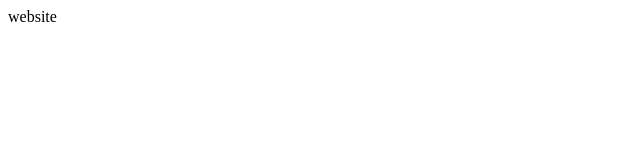
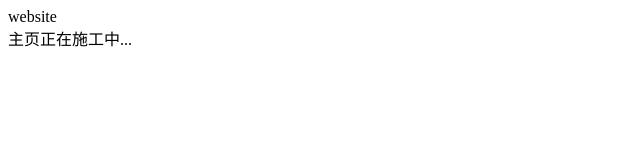
Before and after one commit to keyuTech/website, a website: page index.html in a window 1280 px wide. Shown: the whole page, without its empty margins (0-640 px from the left). Drawn offline with Linux system fonts and the light colour scheme.

Commit message:
Add text

```diff
--- a/index.html
+++ b/index.html
@@ -5,5 +5,6 @@
 </head>
 <body>
     <div>website</div>
+    <div>主页正在施工中...</div>
 </body>
 </html>
```
